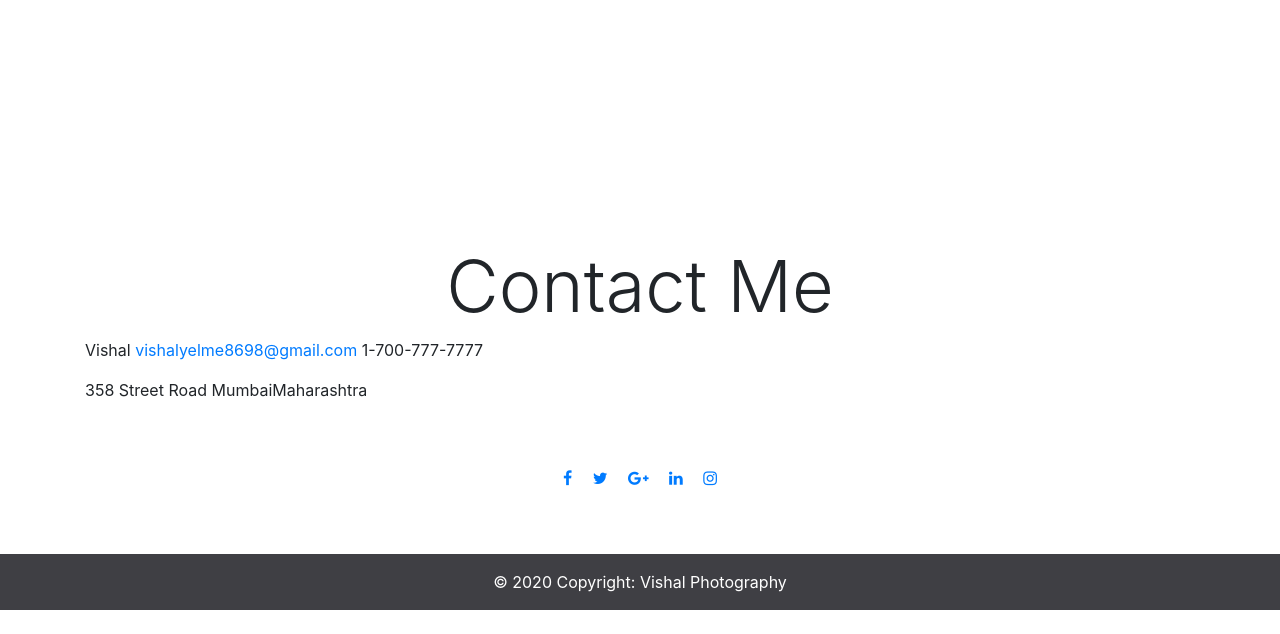
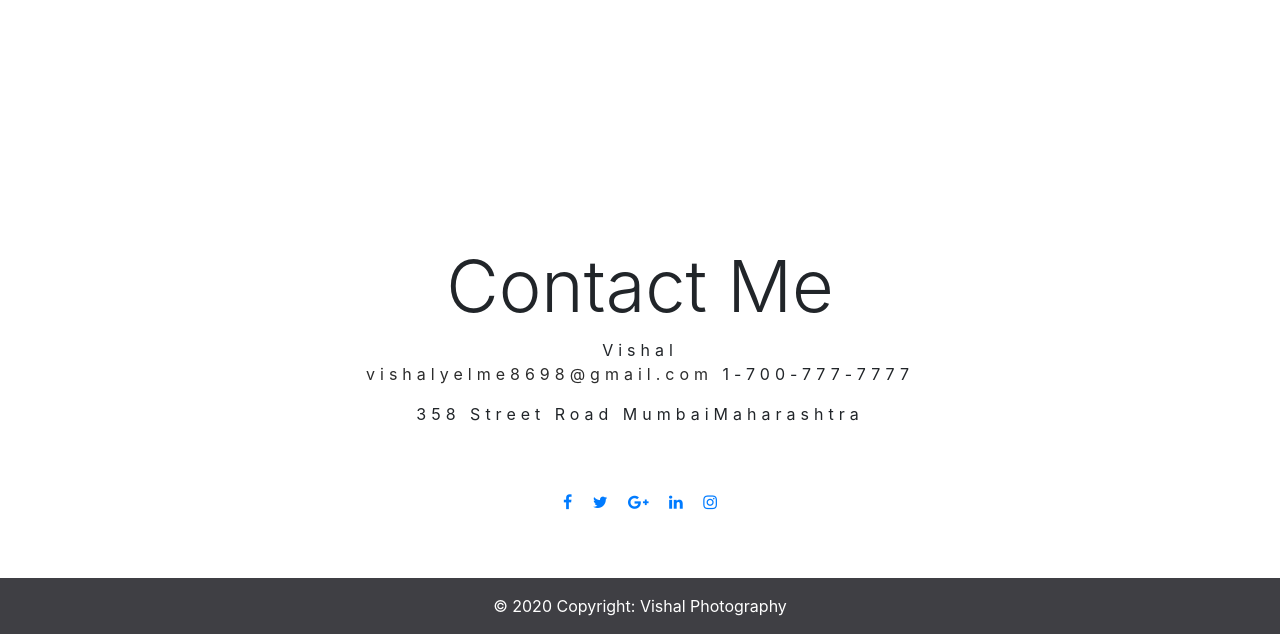
Before and after one commit to vishalyelme/PhotoWebsite, a plain HTML site: page index.html in a window 1280 px wide. Shown: the part 2354-2988 px from the top of the page. Before the commit the page ends 2964 px from the top, so only its background shows below. Drawn offline with nearby package versions, Linux system fonts and the light colour scheme.

Commit message:
Contact Update

```diff
--- a/index.html
+++ b/index.html
@@ -211,8 +211,8 @@
     <div class="clearfix"></div>
 
     <h2 class="text-center display-3">Contact Me</h2>
-    <section class="container">
-        <p>Vishal <br class="break"><a href="mailto:vishalyelme8698@gmail.com">vishalyelme8698@gmail.com</a><br class="break">
+    <section class="container contact">
+        <p>Vishal <br/> <a href="mailto:vishalyelme8698@gmail.com">vishalyelme8698@gmail.com</a><br class="break"/>
             1-700-777-7777</p>
         <p>358 Street Road <br class="break"> Mumbai<br class="break">Maharashtra</p>
     </section>
```
